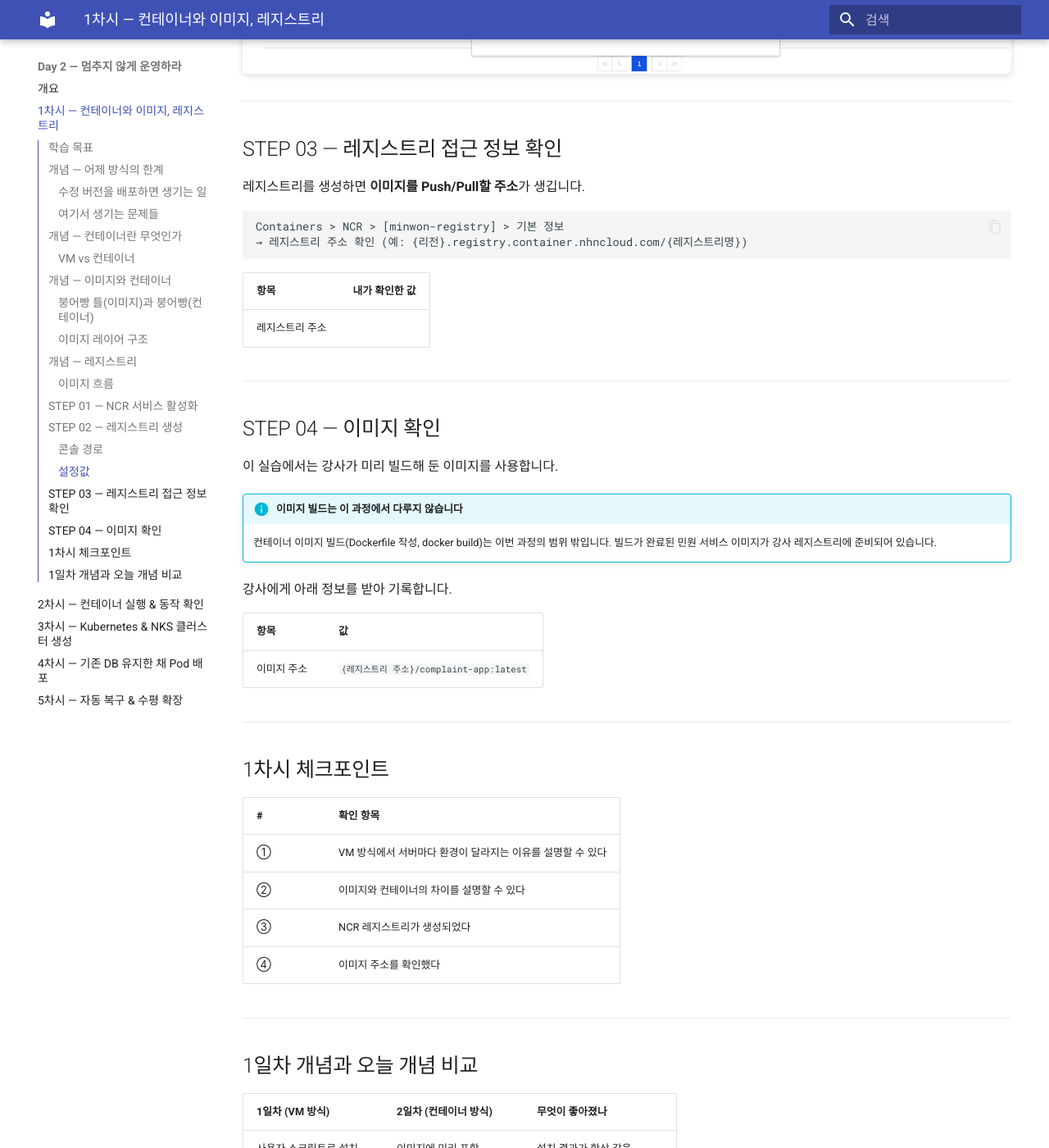
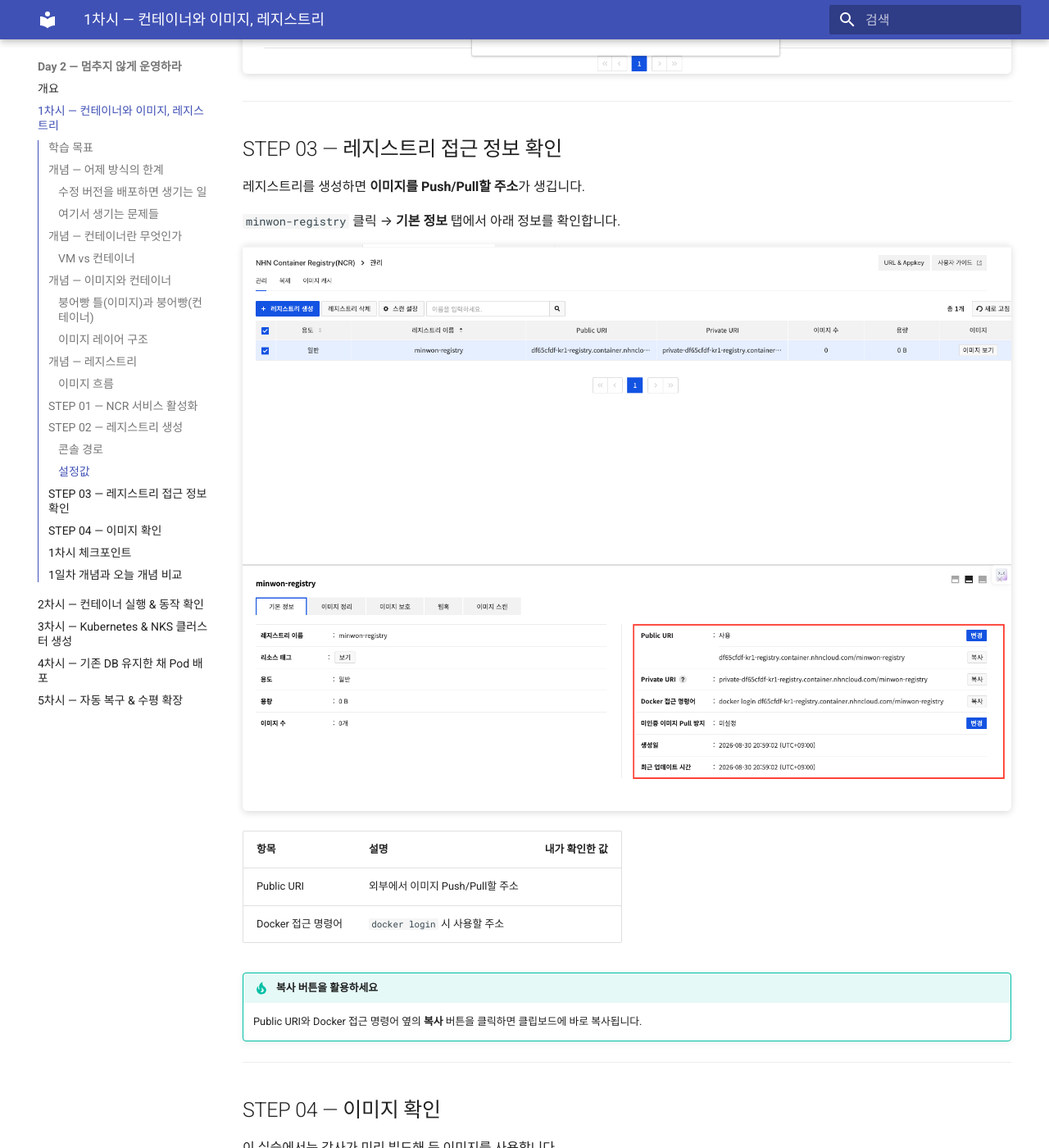
Before and after one commit to skilleat-labs/cloud-native-minwon-lab, an MkDocs documentation site: the page built from docs/day2/session1.md, in a window 1280 px wide and 1400 px high, scrolled down 5528 px. Shown: the whole window at 82% size. Built offline with MkDocs 1.6.1 and Material for MkDocs 9.7.7, drawn with Linux system fonts in a browser that asks for light colours.

Commit message:
Day2 1차시: NCR 레지스트리 접근 정보 캡처 추가 (STEP 03)

````diff
--- a/docs/day2/session1.md
+++ b/docs/day2/session1.md
@@ -179,14 +179,17 @@ Containers > NHN Container Registry(NCR) > 레지스트리 생성
 
 레지스트리를 생성하면 **이미지를 Push/Pull할 주소**가 생깁니다.
 
-```
-Containers > NCR > [minwon-registry] > 기본 정보
-→ 레지스트리 주소 확인 (예: {리전}.registry.container.nhncloud.com/{레지스트리명})
-```
+`minwon-registry` 클릭 → **기본 정보** 탭에서 아래 정보를 확인합니다.
 
-| 항목 | 내가 확인한 값 |
-|------|-------------|
-| 레지스트리 주소 | |
+![레지스트리 기본 정보 — Public URI · Docker 접근 명령어](./images/d2-1-ncr-registry-info.png)
+
+| 항목 | 설명 | 내가 확인한 값 |
+|------|------|-------------|
+| Public URI | 외부에서 이미지 Push/Pull할 주소 | |
+| Docker 접근 명령어 | `docker login` 시 사용할 주소 | |
+
+!!! tip "복사 버튼을 활용하세요"
+    Public URI와 Docker 접근 명령어 옆의 **복사** 버튼을 클릭하면 클립보드에 바로 복사됩니다.
 
 ---
 
````
Also changed, not shown: docs/day2/images/d2-1-ncr-registry-info.png (added).
